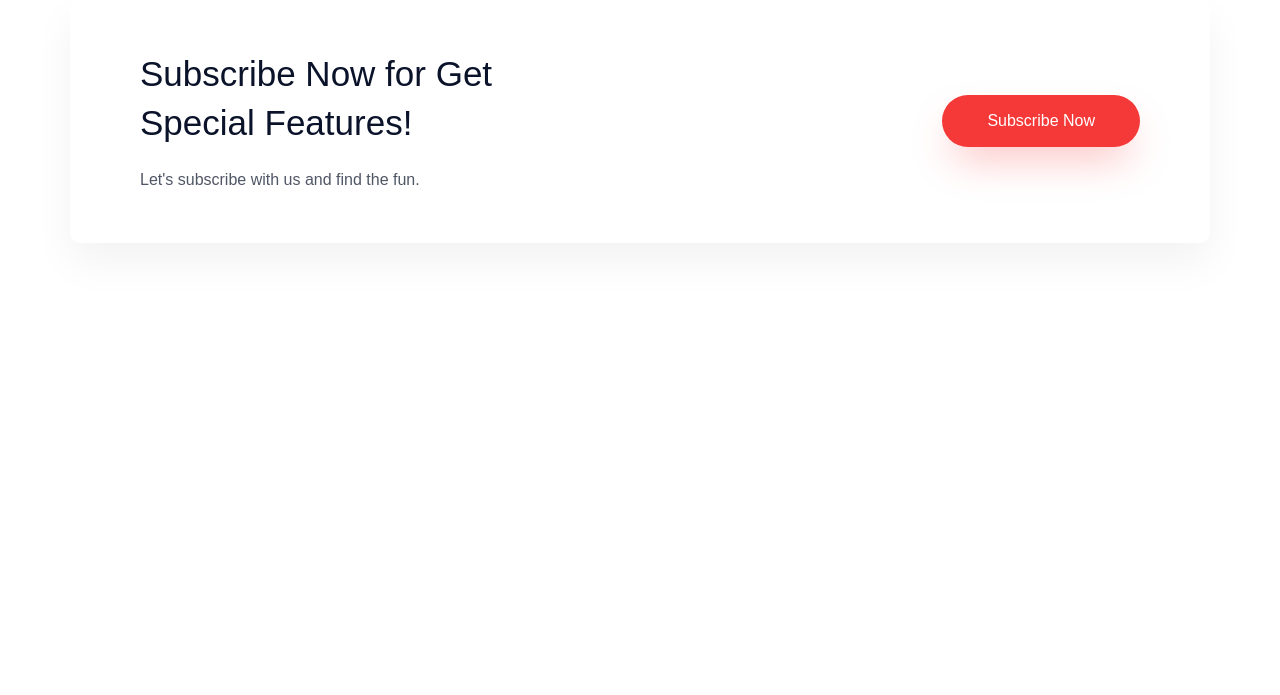
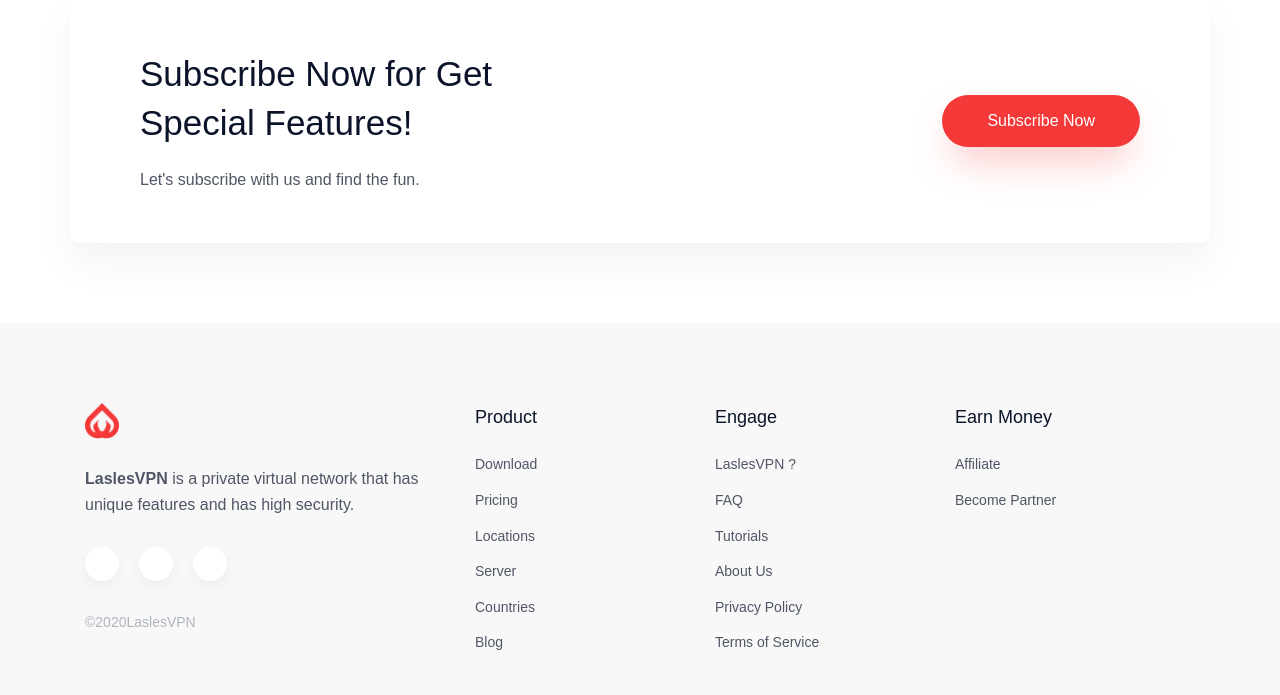
Before and after one commit to naykony/Helli7-rasuoli-shahbazi, a PHP site: page / in a window 1280 px wide. Shown: the part 4336-5031 px from the top of the page. Before the commit the page ends 4521 px from the top, so only its background shows below. Run offline with PHP 8.4, Linux system fonts and the light colour scheme.

Commit message:
Commit 9

```diff
--- a/assets/css/theme.css
+++ b/assets/css/theme.css
@@ -490,3 +490,90 @@
   font-size: 16px;
   max-width: 370px;
 }
+
+.footer {
+  background-color: #f8f8f8;
+  padding: 80px 0 30px;
+}
+
+.footer .container {
+  display: flex;
+  justify-content: space-between;
+}
+
+.footer-about {
+  flex: 1;
+  max-width: 340px;
+  margin-right: 50px;
+}
+
+.footer-about p {
+  margin: 20px 0 30px;
+}
+
+.social-icons {
+  display: flex;
+  gap: 20px;
+  margin-bottom: 30px;
+}
+
+.social-icons a {
+  display: flex;
+  align-items: center;
+  justify-content: center;
+  width: 34px;
+  height: 34px;
+  background-color: var(--white);
+  border-radius: 50%;
+  color: var(--primary-color);
+  text-decoration: none;
+  box-shadow: 0 5px 15px rgba(0, 0, 0, 0.05);
+  transition: all 0.3s ease;
+}
+
+.social-icons a:hover {
+  background-color: var(--primary-color);
+  color: var(--white);
+}
+
+.copyright {
+  font-size: 14px;
+  color: #afb5c0;
+}
+
+.footer-links {
+  flex: 2;
+  display: flex;
+  justify-content: space-between;
+}
+
+.link-column {
+  flex: 1;
+}
+
+.link-column h4 {
+  font-size: 18px;
+  font-weight: 500;
+  color: var(--secondary-color);
+  margin-bottom: 20px;
+}
+
+.link-column ul {
+  list-style: none;
+}
+
+.link-column ul li {
+  margin-bottom: 10px;
+}
+
+.link-column ul li a {
+  text-decoration: none;
+  color: var(--text-color);
+  font-size: 14px;
+  transition: color 0.3s ease;
+}
+
+.link-column ul li a:hover {
+  color: var(--primary-color);
+  font-weight: 500;
+}
--- a/index.html
+++ b/index.html
@@ -256,3 +256,55 @@
             </div>
         </div>
     </section>
+
+
+
+    <footer class="footer">
+        <div class="container">
+            <div class="footer-about">
+                <div class="logo">
+                    <img src="assets/img/icons/logo.png" alt="LaslesVPN Logo">
+                </div>
+                <p><strong>LaslesVPN</strong> is a private virtual network that has unique features and has high security.</p>
+                <div class="social-icons">
+                    <a href="#"><i class="fab fa-facebook-f"></i></a>
+                    <a href="#"><i class="fab fa-twitter"></i></a>
+                    <a href="#"><i class="fab fa-instagram"></i></a>
+                </div>
+                <p class="copyright">©2020LaslesVPN</p>
+            </div>
+            <div class="footer-links">
+                <div class="link-column">
+                    <h4>Product</h4>
+                    <ul>
+                        <li><a href="#">Download</a></li>
+                        <li><a href="#">Pricing</a></li>
+                        <li><a href="#">Locations</a></li>
+                        <li><a href="#">Server</a></li>
+                        <li><a href="#">Countries</a></li>
+                        <li><a href="#">Blog</a></li>
+                    </ul>
+                </div>
+                <div class="link-column">
+                    <h4>Engage</h4>
+                    <ul>
+                        <li><a href="#">LaslesVPN ?</a></li>
+                        <li><a href="#">FAQ</a></li>
+                        <li><a href="#">Tutorials</a></li>
+                        <li><a href="#">About Us</a></li>
+                        <li><a href="#">Privacy Policy</a></li>
+                        <li><a href="#">Terms of Service</a></li>
+                    </ul>
+                </div>
+                <div class="link-column">
+                    <h4>Earn Money</h4>
+                    <ul>
+                        <li><a href="#">Affiliate</a></li>
+                        <li><a href="#">Become Partner</a></li>
+                    </ul>
+                </div>
+            </div>
+        </div>
+    </footer>
+</body>
+</html>
```
